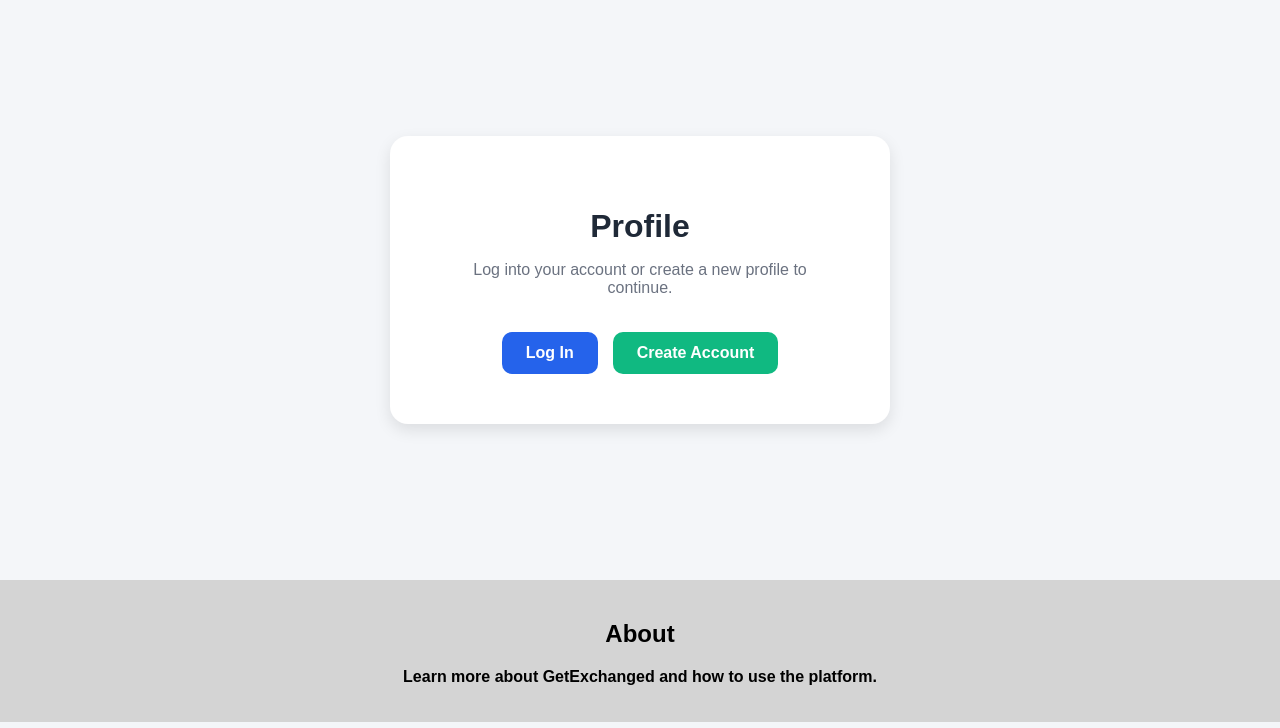
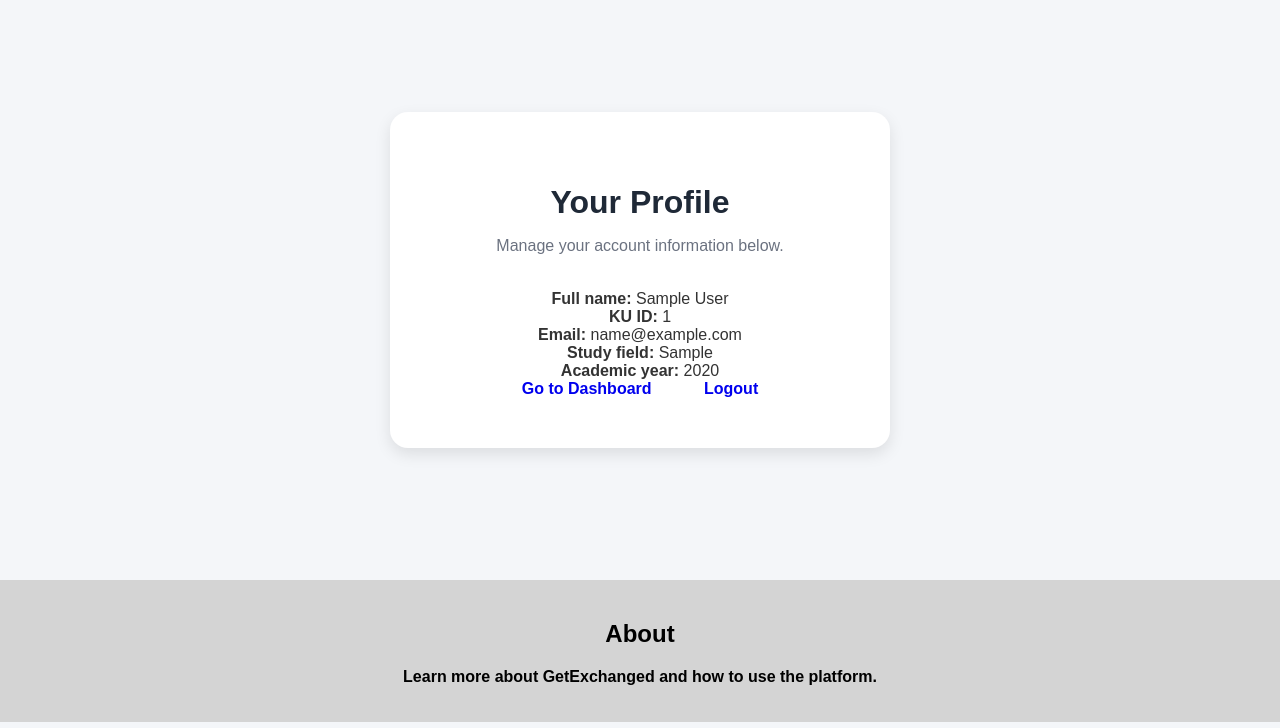
Before and after one commit to Michelle-Dimo/GetExchanged_DIS, a Flask app: page /profile in a window 1280 px wide. Shown: the part 72-800 px from the top of the page. Run offline with Flask 3, Linux system fonts and the light colour scheme; the visitor is signed in with stand-in values (Sample User, id 1); a database or web service that is not in the repository returns one stand-in record (values such as "Sample title"); some libraries are stand-ins or nearby versions.

Commit message:
blueprint

```diff
--- a/app/__init__.py
+++ b/app/__init__.py
@@ -1,8 +1,7 @@
 import os
 import re
-from flask import Flask, app, render_template, request
+from flask import Flask, app, redirect, render_template, request, g, url_for
 import psycopg2
-
 
 def create_app(test_config = None):
     # Create app
@@ -27,35 +26,12 @@ def create_app(test_config = None):
     from . import init_db
     init_db.init_app(app)
 
-    # Creating routes
-    @app.route('/')
-    def home():
-        return render_template('homepage.html')
-
-    @app.route('/about')
-    def about():
-        return render_template('about.html')
-
     #To be able to authenticate users
     from . import auth
     app.register_blueprint(auth.bp)
 
-
-    @app.route('/reports')
-    def reports():
-        return render_template('reports.html')
-
-    @app.route('/login')
-    def login():
-        return render_template('login.html')
-
-    @app.route('/register')
-    def register():
-        return render_template('register.html')
-
-    @app.route('/profile')
-    def profile():
-        return render_template('profile.html')
+    from . import main
+    app.register_blueprint(main.bp)
 
     from . import agreements
     app.register_blueprint(agreements.bp)
@@ -63,6 +39,14 @@ def create_app(test_config = None):
     # Map (plz virk)
     from flask import jsonify
     import csv
+
+    @app.route('/')
+    def index():
+
+        if g.user:
+            return redirect(url_for('main.home'))
+
+        return redirect(url_for('auth.login'))
 
     @app.route("/api/map-data")
     def map_data():
--- a/app/auth.py
+++ b/app/auth.py
@@ -1,5 +1,4 @@
 #link to tutorial: https://flask.palletsprojects.com/en/stable/tutorial/database/
-
 
 from flask import (
     Blueprint, flash, g, redirect,
@@ -15,6 +14,8 @@ bp = Blueprint('auth', __name__)
 #register
 @bp.route('/register', methods=('GET', 'POST'))
 def register():
+    if g.user:
+        return redirect(url_for('main.home'))
 
     if request.method == 'POST':
 
@@ -56,6 +57,11 @@ def register():
                 )
             )
 
+            existing_user = cur.fetchone()
+
+            if existing_user is not None:
+                error = 'User already exists.'
+
             db.commit()
 
             flash('Account created successfully.')
@@ -68,6 +74,8 @@ def register():
 #login
 @bp.route('/login', methods=('GET', 'POST'))
 def login():
+    if g.user:
+        return redirect(url_for('main.home'))
 
     if request.method == 'POST':
 
@@ -99,7 +107,7 @@ def login():
 
             flash('Logged in successfully.')
 
-            return redirect(url_for('home'))
+            return redirect(url_for('main.home'))
 
         flash(error)
 
@@ -113,7 +121,7 @@ def logout():
 
     flash('You have been logged out.')
 
-    return redirect(url_for('home'))
+    return redirect(url_for('main.home'))
 
 #automatic login of users
 @bp.before_app_request
--- /dev/null
+++ b/app/main.py
@@ -0,0 +1,37 @@
+from flask import Blueprint, render_template, g, redirect, url_for
+from functools import wraps
+
+bp = Blueprint('main', __name__)
+
+def login_required(view):
+    @wraps(view)
+    def wrapped(*args, **kwargs):
+        if g.user is None:
+            return redirect(url_for('auth.login'))
+        return view(*args, **kwargs)
+    return wrapped
+
+
+@bp.route('/home')
+@login_required
+def home():
+    return render_template('homepage.html')
+
+
+@bp.route('/profile')
+@login_required
+def profile():
+    return render_template('profile.html')
+
+
+@bp.route('/reports')
+@login_required
+def reports():
+
+    return render_template('reports.html')
+
+
+@bp.route('/about')
+def about():
+
+    return render_template('about.html')
--- a/app/templates/base.html
+++ b/app/templates/base.html
@@ -32,19 +32,19 @@
             </div>
           </nav>
         <div class="nav-center">
-            <a href="{{ url_for('home') }}" class="site-title" aria-label="GetExchanged Home">
+            <a href="{{ url_for('main.home') }}" class="site-title" aria-label="GetExchanged Home">
                 GetExchanged
             </a>
         </div>
         <nav class="nav-right">
-            <a href="{{ url_for('profile') }}" class="icon-btn" aria-label="Profile">👤</a>
+            <a href="{{ url_for('main.profile') }}" class="icon-btn" aria-label="Profile">👤</a>
         </nav>
     </header>
     <main>{% block content %}{% endblock %}</main>
     <footer class="foot-bar">
       <div class="foot-center">
         <div class="footer-content">
-            <a href="{{ url_for('about') }}" class="about-card" aria-label="About GetExchanged">
+            <a href="{{ url_for('main.about') }}" class="about-card" aria-label="About GetExchanged">
                 <h2>About</h2>
                 <p>Learn more about GetExchanged and how to use the platform.</p>
             </a>
--- a/app/templates/homepage.html
+++ b/app/templates/homepage.html
@@ -26,7 +26,7 @@
             <h2>Agreements</h2>
             <p>Find and view exchange agreements.</p>
         </a>
-        <a href="{{ url_for('reports') }}" class="card">
+        <a href="{{ url_for('main.reports') }}" class="card">
             <h2>Reports</h2>
             <p>Read and generate reports.</p>
         </a>
--- a/app/templates/profile.html
+++ b/app/templates/profile.html
@@ -1,20 +1,62 @@
 {% extends "base.html" %}
+
 {% block title %}Profile{% endblock %}
+
 {% block content %}
+
 <div class="profile-container">
+
     <div class="profile-card">
-        <h1> Profile</h1>
-        <p>
-            Log into your account or create a new profile to continue.
+
+        <h1>Your Profile</h1>
+
+        <p class="profile-subtitle">
+            Manage your account information below.
         </p>
-        <div class="profile-buttons">
-            <a href="{{ url_for('login') }}" class="btn login-btn">
-                Log In
+
+        <div class="profile-info">
+
+            <div class="profile-field">
+                <strong>Full name:</strong>
+                <span>{{ g.user['full_name'] }}</span>
+            </div>
+
+            <div class="profile-field">
+                <strong>KU ID:</strong>
+                <span>{{ g.user['ku_id'] }}</span>
+            </div>
+
+            <div class="profile-field">
+                <strong>Email:</strong>
+                <span>{{ g.user['email'] }}</span>
+            </div>
+
+            <div class="profile-field">
+                <strong>Study field:</strong>
+                <span>{{ g.user['study_field'] }}</span>
+            </div>
+
+            <div class="profile-field">
+                <strong>Academic year:</strong>
+                <span>{{ g.user['academic_year'] }}</span>
+            </div>
+
+        </div>
+
+        <div class="profile-actions">
+
+            <a href="{{ url_for('main.home') }}" class="btn primary-btn">
+                Go to Dashboard
             </a>
-            <a href="{{ url_for('register') }}" class="btn register-btn">
-                Create Account
+
+            <a href="{{ url_for('auth.logout') }}" class="btn logout-btn">
+                Logout
             </a>
+
         </div>
+
     </div>
+
 </div>
+
 {% endblock %}
```
